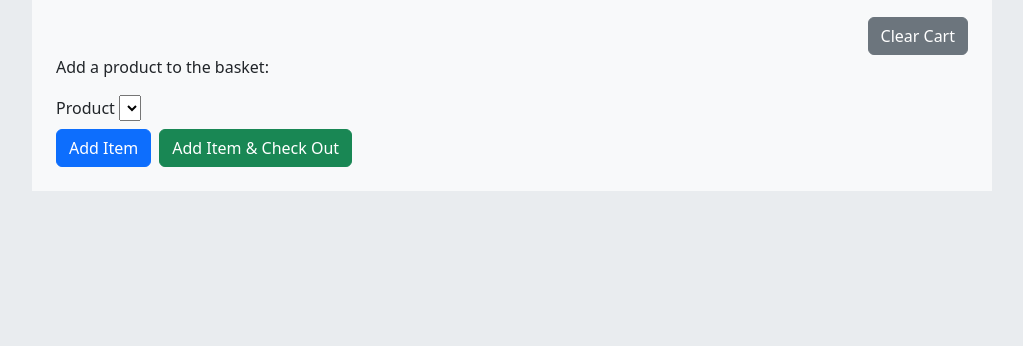
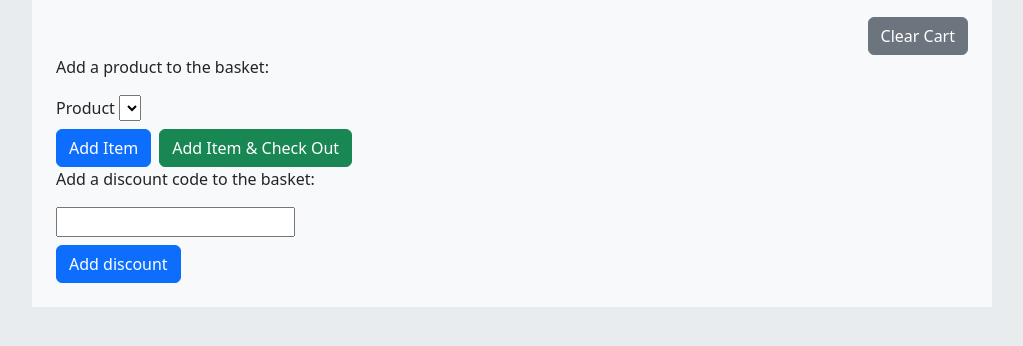
Before and after one commit to mitodl/unified-ecommerce, a Django app: template cart/templates/cart.html in a window 1280 px wide. Shown: the part 172-518 px from the top of the page, without its empty margins (128-1151 px from the left). Run offline with Django 4.2, Linux system fonts and the light colour scheme; the template is opened without the code that fills it, so the values that code supplies are empty; parts of the project's set-up code (start-up, migrations or seed data) failed here and were passed over.

Commit message:
Add discount form to cart template

```diff
--- a/cart/templates/cart.html
+++ b/cart/templates/cart.html
@@ -73,6 +73,17 @@
             </div>
         </form>
     </div>
+    <div class="col-12">
+        <p>Add a discount code to the basket:</p>
+
+        <form method="post" id="discountform">
+            {% csrf_token %}
+            <input name="discount_code" id="discount_code"/>
+            <div class="form-group d-flex align-items-end mt-2">
+                <button type="submit" class="wl-auto btn btn-primary me-2">Add discount</button>
+            </div>
+        </form>
+    </div>
 </div>
 
 <script type="text/javascript">
@@ -100,6 +111,24 @@ function add_to_cart(event) {
     return false;
 }
 
+function add_discount(event) {
+    var discount_code = encodeURIComponent(document.getElementById("discount_code").value);
+    var csrfmiddlewaretoken = encodeURIComponent(document.querySelector("input[name='csrfmiddlewaretoken']").value);
+    var pathArray = window.location.pathname.split('/');
+    var system_slug = pathArray[2];
+    console.log(discount_code);
+    console.log(system_slug);
+    axios.post(`/api/v0/payments/add_discount/${system_slug}/`, {discount_code: discount_code}, { headers: { "X-CSRFToken": csrfmiddlewaretoken }})
+        .then(function (response) {
+            window.location.reload();
+        })
+     .catch(function (error) {
+            alert(error);
+        });
+
+    return false;
+}
+
 function clear_cart(event) {
     event.preventDefault();
 
@@ -117,6 +146,7 @@ function clear_cart(event) {
 }
 
 document.getElementById("cartform").addEventListener("submit", add_to_cart);
+document.getElementById("discountform").addEventListener("submit", add_discount);
 document.getElementById("clear-button").addEventListener("click", clear_cart);
 </script>
 {% endblock body %}
```
Also changed, not shown: payments/views/v0/__init__.py (+7 -5 lines).
